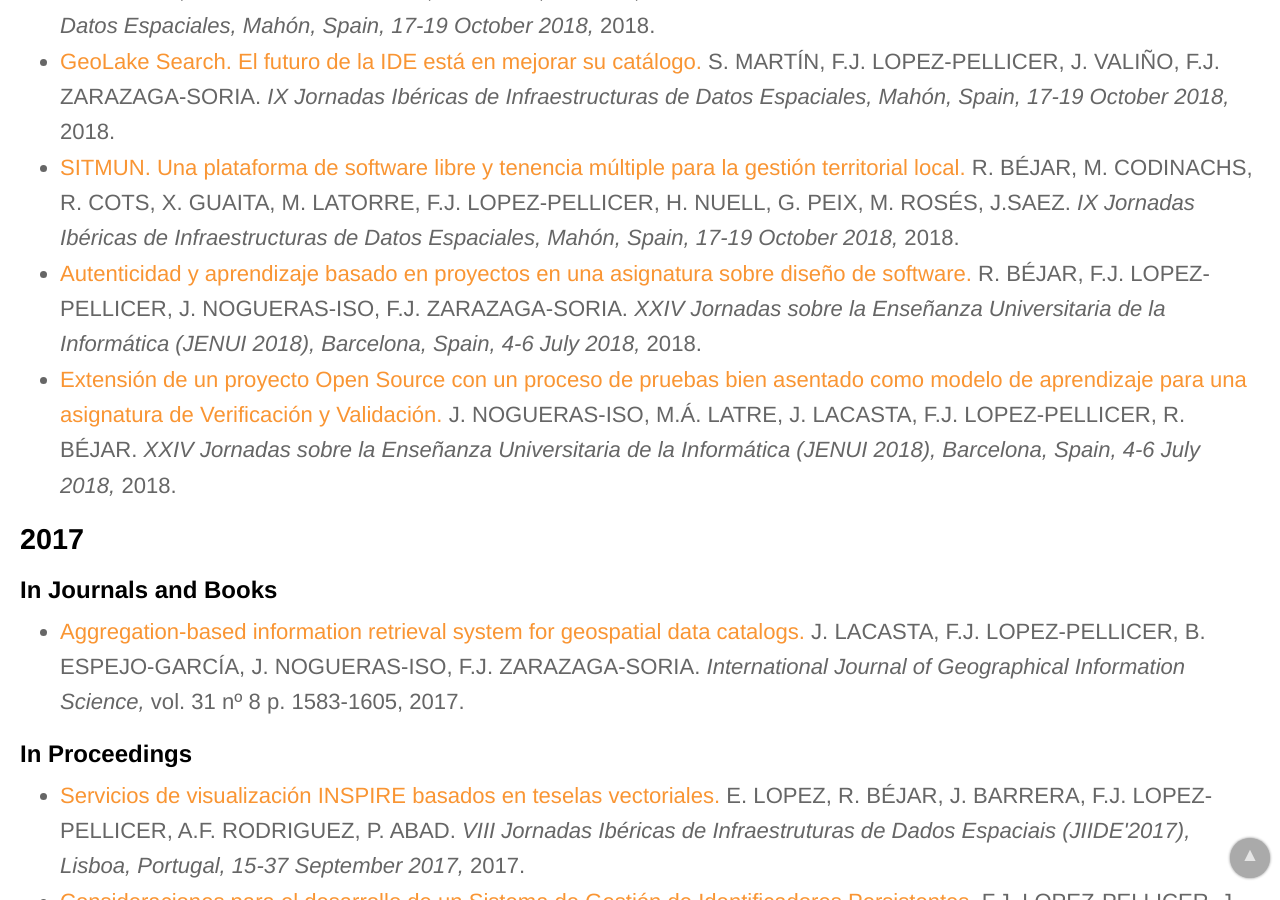
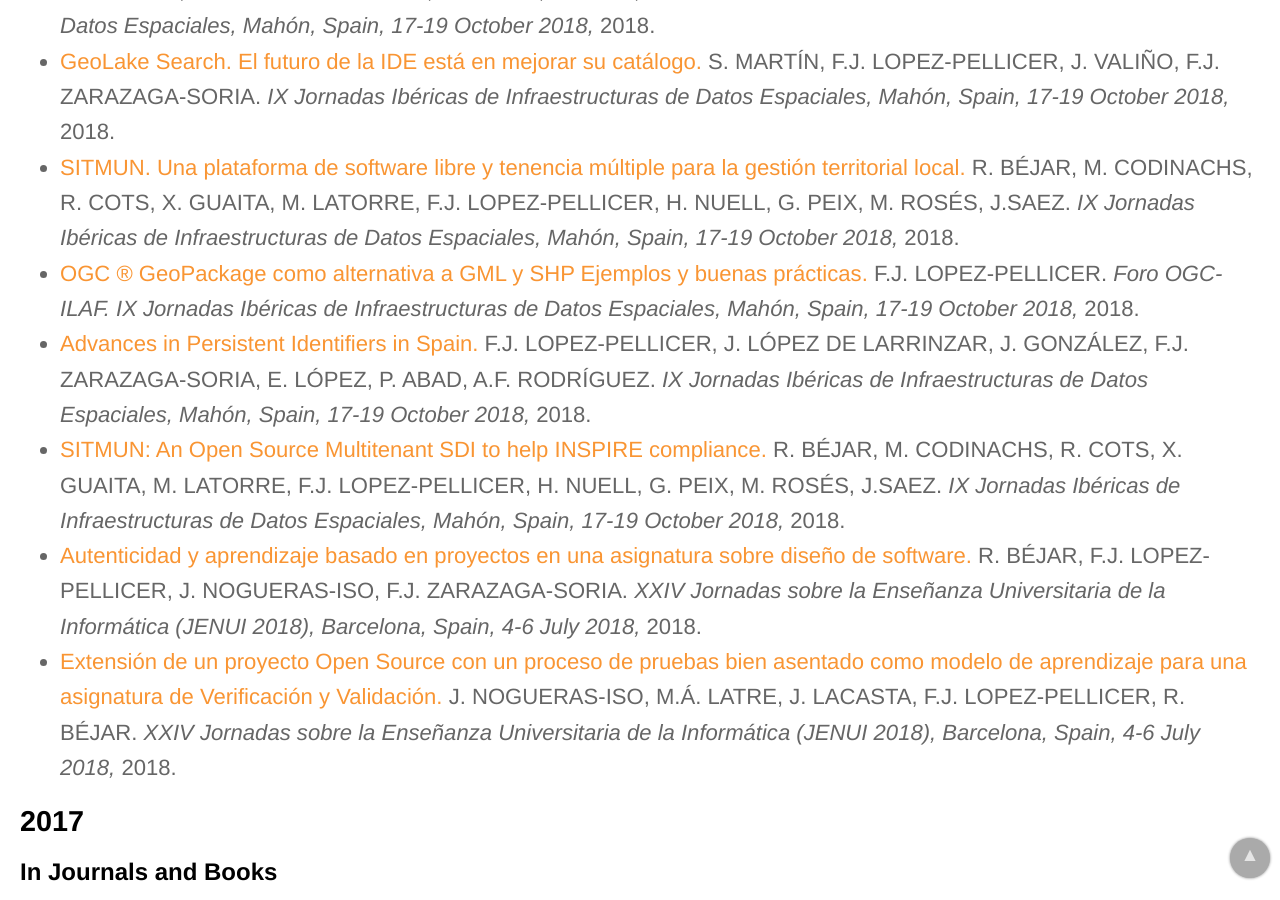
Before and after one commit to IAAA-Lab/IAAA-Lab.github.io, a Jekyll site: the page built from _staff/fjlopez.md, in a window 1280 px wide and 900 px high, scrolled down 1736 px. Built offline with Jekyll 4.4.1, drawn with Linux system fonts in a browser that asks for light colours; some of the changed text lies outside the part shown.

Commit message:
Añadidos artículos JIIDE 2018, INSPIRE 2018 y sueltos viejos

```diff
--- a/_data/papers.yml
+++ b/_data/papers.yml
@@ -67,10 +67,28 @@
   publication_conference: "IX Jornadas Ibéricas de Infraestructuras de Datos Espaciales, Mahón, Spain, 17-19 October 2018"
   year: 2018
 # -------------------
+- title: "OGC ® GeoPackage como alternativa a GML y SHP Ejemplos y buenas prácticas"
+  url: http://www.idee.es/resources/presentaciones/JIIDE18/JIIDE2018_GeoPackage.pdf
+  authors: F.J. LOPEZ-PELLICER
+  publication_conference: "Foro OGC-ILAF. IX Jornadas Ibéricas de Infraestructuras de Datos Espaciales, Mahón, Spain, 17-19 October 2018"
+  year: 2018
+# -------------------
 - title: "Checking the completeness and consistency of geographic metadata is not enough: evolution towards smart contracts for checking accuracy and correctness"
   url: https://inspire.ec.europa.eu/events/conferences/inspire_2018/submissions/9.html
   authors: J. NOGUERAS-ISO, M.A. UREÑA-CÁMARA, J. LACASTA, F.J. ARIZA-LÓPEZ
   publication_conference: "INSPIRE Conference, Antwerpen, 18-21 September 2018"
+  year: 2018
+# -------------------
+- title: "Advances in Persistent Identifiers in Spain"
+  url: https://inspire.ec.europa.eu/events/conferences/inspire_2018/submissions/94.html
+  authors: F.J. LOPEZ-PELLICER, J. LÓPEZ DE LARRINZAR, J. GONZÁLEZ, F.J. ZARAZAGA-SORIA, E. LÓPEZ, P. ABAD, A.F. RODRÍGUEZ
+  publication_conference: "IX Jornadas Ibéricas de Infraestructuras de Datos Espaciales, Mahón, Spain, 17-19 October 2018"
+  year: 2018
+# -------------------
+- title: "SITMUN: An Open Source Multitenant SDI to help INSPIRE compliance"
+  url: https://inspire.ec.europa.eu/events/conferences/inspire_2018/submissions/84.html
+  authors: R. BÉJAR, M. CODINACHS, R. COTS, X. GUAITA, M. LATORRE, F.J. LOPEZ-PELLICER, H. NUELL, G. PEIX, M. ROSÉS, J.SAEZ
+  publication_conference: "IX Jornadas Ibéricas de Infraestructuras de Datos Espaciales, Mahón, Spain, 17-19 October 2018"
   year: 2018
 # -------------------
 - title: "A continuous deployment-based approach for the collaborative creation, maintenance, testing and deployment of CityGML models"
@@ -264,7 +282,7 @@
   url: http://inspire.ec.europa.eu/events/conferences/inspire_2016/schedule/submissions/258.html
   authors: F.J. LOPEZ-PELLICER, J. BARRERA, J. GONZÁLEZ, F.J. ZARAZAGA-SORIA, E. LÓPEZ, P. ABAD, A. RODRÍGUEZ
   publication_conference: "INSPIRE Conference, Barcelona, 26-30 September 2016"
-  year: 2016
+  year: 2016I
 # -------------------
 - title: "El desafío de los identificadores persistentes y accionables"
   url: http://www.jiide.org/Jiide-theme/resources/docs/pdf/articulos/09_art_IAAA_IdentificadoresPersistentesAccionables.pdf
@@ -275,6 +293,12 @@
 - title: "Hubs virtuales para facilitar el acceso y la reutilización de información geográfica abierta"
   url: http://www.jiide.org/Jiide-theme/resources/docs/pdf/13_UniZaragoza_HubsVirtuales.pdf
   authors: M.Á. LATRE, F.J. LOPEZ-PELLICER, N. KAMALI, M. PREVITALI, R. BRUMANA, H. KUECHLY, P. MAZZETTI, S. NATIVI
+  publication_conference: "VII Jornadas Ibéricas de Infraestructuras de Datos Espaciales (JIIDE'2016), Barcelona, 27-30 de septiembre de 2016"
+  year: 2016
+# -------------------
+- title: "El observatorio transfronterizo OTALEX-C responde ante el reto de los datos abiertos, enlazados, sensorizados e inteligentes"
+  url: http://www.idee.es/resources/presentaciones/JIIDE16/2016/PDFpresentaciones/29_CNIG_AvancesOTALEXC.pdf
+  authors: P. VIVAS, O. CORCHO, J. BARRERA, F.J. LOPEZ-PELLICER, F. CEBALLOS, R. ÁLVAREZ, T. BATISTA, J. MATEUS
   publication_conference: "VII Jornadas Ibéricas de Infraestructuras de Datos Espaciales (JIIDE'2016), Barcelona, 27-30 de septiembre de 2016"
   year: 2016
 # -------------------
@@ -483,12 +507,6 @@
   publication_detail: "p. 325-339. ISSN 0302-9743"
   year: 2014
 # -------------------
-- title: "Servicios Basados en la Localización en Entornos SIN Cobertura 3G"
-  url: http://www.idee.es/resources/presentaciones/JIIDE14/20141106/ServiciosBasadosLocalizacion_presentacion.pdf
-  authors: R. PALLÁS, J. LÓPEZ-DE-LARRÍNZAR, R. BLASCO, J. CASCÁN-FERNÁNDEZ, R. PIEDRAFITA
-  publication_conference: "V Jornadas Ibéricas de Infraestructuras de Datos Espaciales (JIIDE'2014), Lisboa, 5-7 de noviembre de 2014"
-  year: 2014
-# -------------------
 - title: "Improving the visibility of geospatial data on the Web"
   url: http://ieeexplore.ieee.org/xpl/articleDetails.jsp?arnumber=6970162
   authors: J. LACASTA, J. LOPEZ-PELLICER, W. RENTERIA-AGUALIMPIA, J. NOGUERAS-ISO
@@ -496,16 +514,16 @@
   publication_detail: "p. 155-164"
   year: 2014
 # -------------------
+- title: "Geocoding for texts with fine-grain toponyms: an experiment on a geoparsed hiking descriptions corpus"
+  url: /curriculum/09-Otras-Publicaciones-Congresos/cong_2014_ACMSIGSPATIAL_Geocoding.pdf
+  authors: L. MONCLA, W. RENTERIA-AGUALIMPIA, J. NOGUERAS-ISO, M. GAIO
+  publication_conference: "Proceedings of 22nd ACM SIGSPATIAL International Conference on Advances in Geographic Information Systems (ACM SIGSPATIAL 2014), Dallas, Texas, USA, November 4-7, 2014"
+  year: 2014
+# -------------------
 - title: "Linked Map: maps, Linked Data and INSPIRE"
   url: http://inspire.ec.europa.eu/events/conferences/inspire_2014/schedule/submissions/93.html
   authors: F.J. LOPEZ-PELLICER, J. LACASTA, W. RENTERIA-AGUALIMPIA, J. BARRERA, J. LÓPEZ-DE-LARRÍNZAR, J.M. AGUDO
   publication_conference: "INSPIRE Conference 2014, Infrastructure for Spatial Information in the European Community, Aalborg, Denmark, 18-20 June 2014"
-  year: 2014
-# -------------------
-- title: "Geocoding for texts with fine-grain toponyms: an experiment on a geoparsed hiking descriptions corpus"
-  url: /curriculum/09-Otras-Publicaciones-Congresos/cong_2014_ACMSIGSPATIAL_Geocoding.pdf
-  authors: L. MONCLA, W. RENTERIA-AGUALIMPIA, J. NOGUERAS-ISO, M. GAIO
-  publication_conference: "Proceedings of 22nd ACM SIGSPATIAL International Conference on Advances in Geographic Information Systems (ACM SIGSPATIAL 2014), Dallas, Texas, USA, November 4-7, 2014"
   year: 2014
 # -------------------
 - title: "BDD, ISO 19105 and INSPIRE Network Services Conformance"
@@ -528,9 +546,26 @@
   publication_detail: "p. 141-148"
   year: 2014
 # -------------------
+- title: "Servicios Basados en la Localización en Entornos SIN Cobertura 3G"
+  url: http://www.idee.es/resources/presentaciones/JIIDE14/20141106/ServiciosBasadosLocalizacion_presentacion.pdf
+  authors: R. PALLÁS, J. LÓPEZ-DE-LARRÍNZAR, R. BLASCO, J. CASCÁN-FERNÁNDEZ, R. PIEDRAFITA
+  publication_conference: "V Jornadas Ibéricas de Infraestructuras de Datos Espaciales (JIIDE'2014), Lisboa, 5-7 de noviembre de 2014"
+  year: 2014
+# -------------------
+- title: "Upgrading maps with Linked Data"
+  url: http://www.idee.es/resources/presentaciones/JIIDE14/20141106/LinkedMap_presentacion.pdf
+  authors: F.J. LOPEZ-PELLICER, J. LACASTA, W. RENTERIA-AGUALIMPIA, J. BARRERA, J. LÓPEZ-DE-LARRÍNZAR, J.M. AGUDO
+  publication_conference: "V Jornadas Ibéricas de Infraestructuras de Datos Espaciales (JIIDE'2014), Lisboa, 5-7 de noviembre de 2014"
+  year: 2014
+# -------------------
 - title: "Integración de la semántica en las IDE: el callejero semántico de IDEZar"
   authors: M.J. PÉREZ-PÉREZ, J. LÓPEZ-DE-LARRÍNZAR, M.J. FERNÁNDEZ-RUIZ, V. MORLÁN, P. RODRIGO-CARDIEL, M. USÓN
   publication_conference: "V Jornadas Ibéricas de Infraestructuras de Datos Espaciales (JIIDE'2014), Lisboa, 5-7 de noviembre de 2014"
+  year: 2014
+# -------------------
+- title: "Una experiencia de interoperabilidad ISO-OGC-W3C-IETF"
+  authors: F.J. LOPEZ-PELLICER
+  publication_conference: "Foro OGC-ILAF. V Jornadas Ibéricas de Infraestructuras de Datos Espaciales (JIIDE'2014), Lisboa, 5-7 de noviembre de 2014"
   year: 2014
 # -------------------
 - title: "A Workflow for the Semi-Automatic Generation of Low Cost 3D City Models"
@@ -606,8 +641,8 @@
   url_oficial: http://dx.doi.org/10.1145/2479787.2479812
   comments:
 # -------------------
-- title: "Verificación inteligible de la conformidad de los Servicios de Red en INSPIRE"
-  url: /curriculum/09-Otras-Publicaciones-Congresos/cong_2013_JIIDE_Verificacion.pdf
+- title: "Una aplicación inteligible de validaciónd de servicios INSPIRE"
+  url: http://www.idee.es/resources/presentaciones/JIIDE13/jueves/25_una%20aplicacion%20inteligible%20Verificaci%C3%B3n_INSPIRE_presentacion.pdf
   authors: F.J. LOPEZ-PELLICER, J. BARRERA, A. RODRÍGUEZ-PASCUAL, P. ABAD-POWER, J. AGUDO, F.J. ZARAZAGA-SORIA
   publication_conference: "IV Jornadas Ibéricas de Infraestructuras de Datos Espaciales (JIIDE'2013), Toledo, 13-15 de noviembre de 2013"
   year: 2013
```
